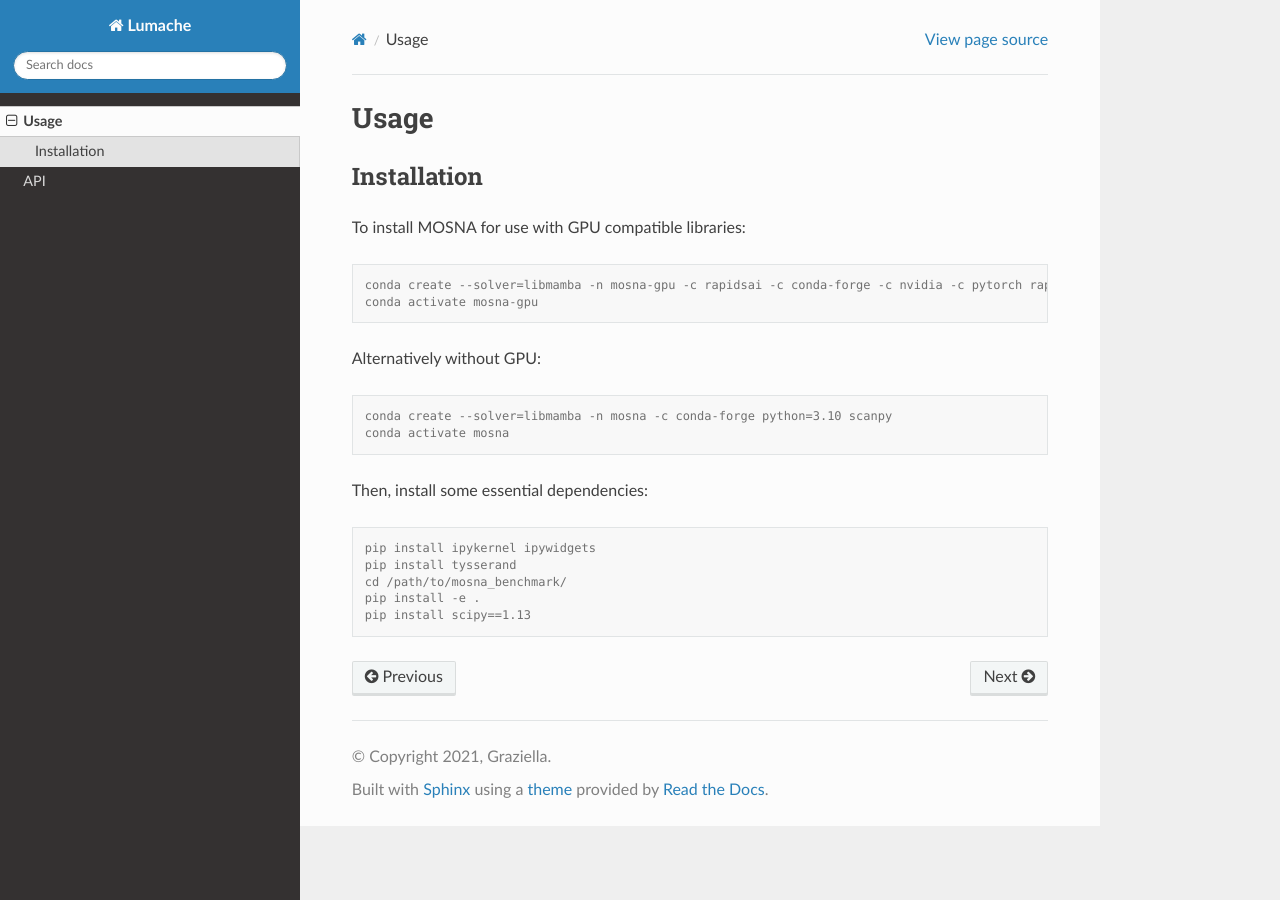
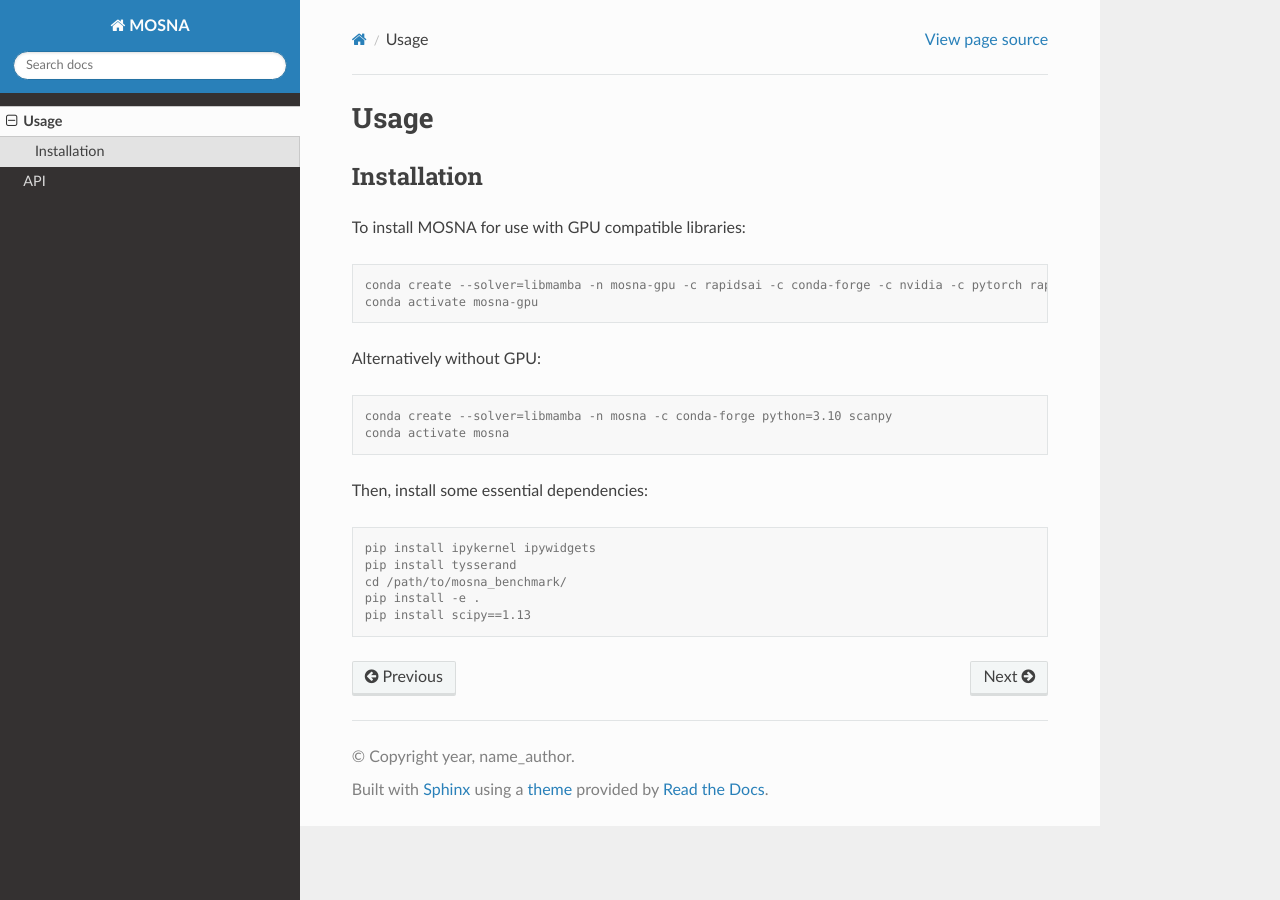
Before and after one commit to Bram-Simon/mosna_documentation, a Sphinx documentation site: the page built from docs/source/usage.rst, in a window 1280 px wide. Built offline with Sphinx 7.4.7 and the Read the Docs theme 3.1.0, drawn with Linux system fonts in a browser that asks for light colours.

Commit message:
Update conf.py

```diff
--- a/docs/source/conf.py
+++ b/docs/source/conf.py
@@ -2,9 +2,9 @@
 
 # -- Project information
 
-project = 'Lumache'
-copyright = '2021, Graziella'
-author = 'Graziella'
+project = 'MOSNA'
+copyright = 'year, name_author'
+author = 'name_author'
 
 release = '0.1'
 version = '0.1.0'
```
